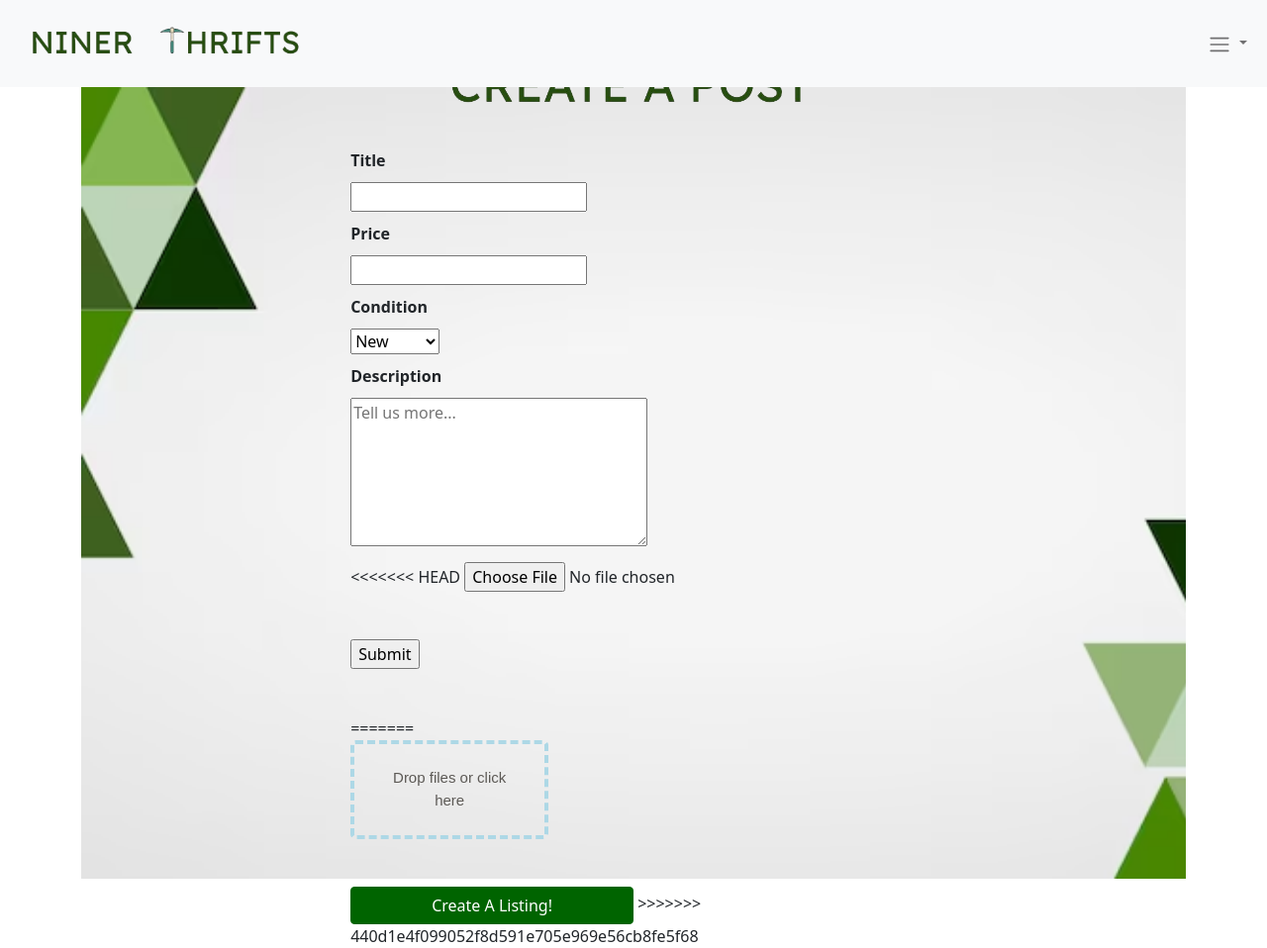
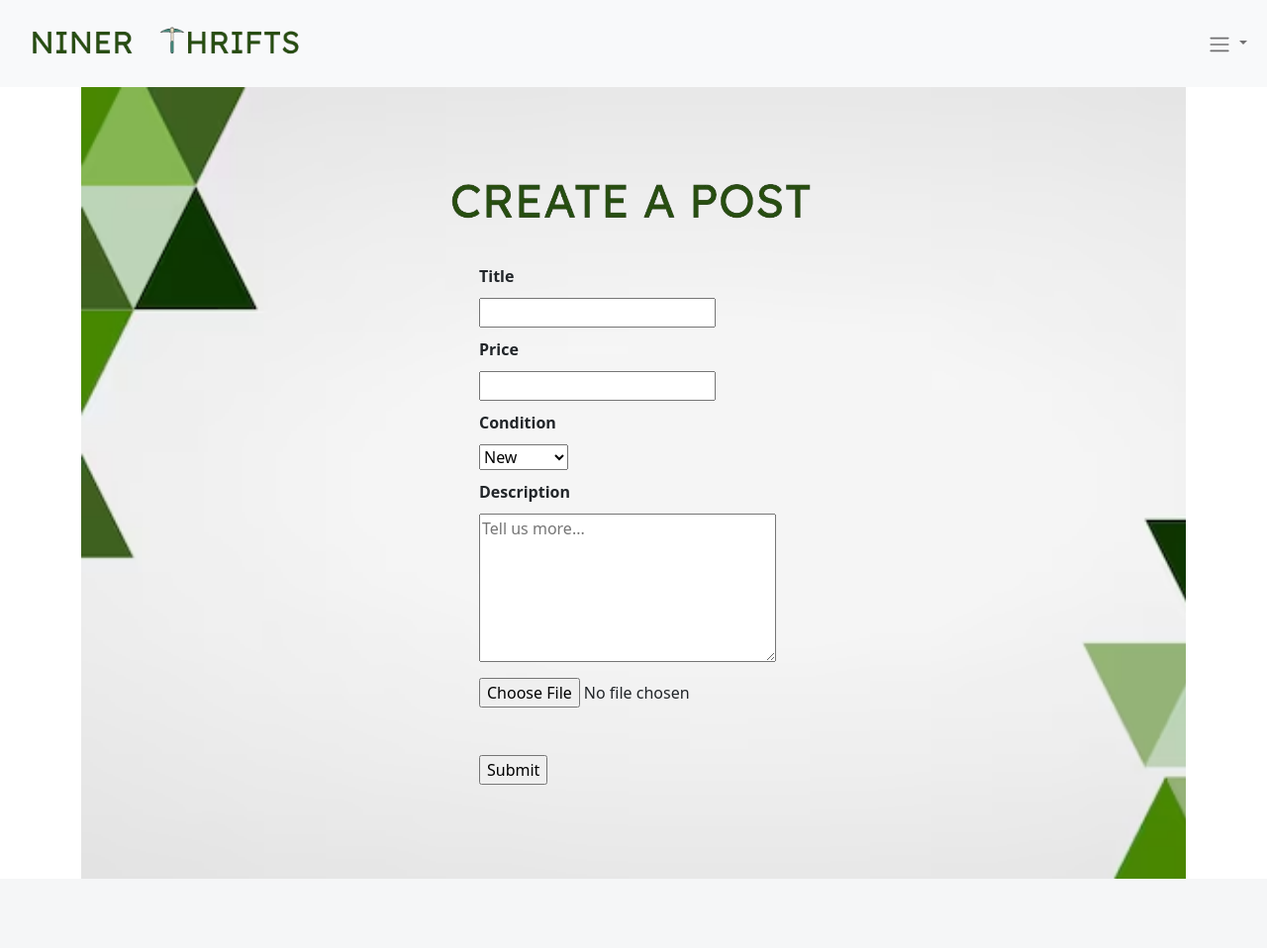
Before and after one commit to AnessaLeng/NinerThrifts, a Flask app: page /create_post in a window 1280 px wide. Shown: the whole page at 99% size. After the commit the page ends 888 px from the top, so only its background shows below. Run offline with Flask 3, Linux system fonts and the light colour scheme; some libraries are stand-ins or nearby versions.

Commit message:
Resolved some conflicts

```diff
--- a/templates/create_post.html
+++ b/templates/create_post.html
@@ -136,20 +136,10 @@
         <textarea id="description" name="description" style="width: 300px; height: 150px;" placeholder="Tell us more..." required></textarea>
     </div>
 
-<<<<<<< HEAD
     <input type="file" id="myFile" name="myFile">
     <div id="file-list" class="file-list"></div><br><br>
 
     <input type="submit" value="Submit"><br><br><br>
-=======
-    <div class="drop-zone">
-        <span class="drop-zone__prompt">Drop files or click here</span>
-        <input type="file" name="myFile" class="drop-zone__input" accept="image/*" multiple>
-    </div>
-    <div id="file-list" class="file-list"></div><br><br>
-
-    <button type="submit" class="btn w-50 btn-success">Create A Listing!</button>
->>>>>>> 440d1e4f099052f8d591e705e969e56cb8fe5f68
 </form>
 </div>
 {% endblock %}
```
